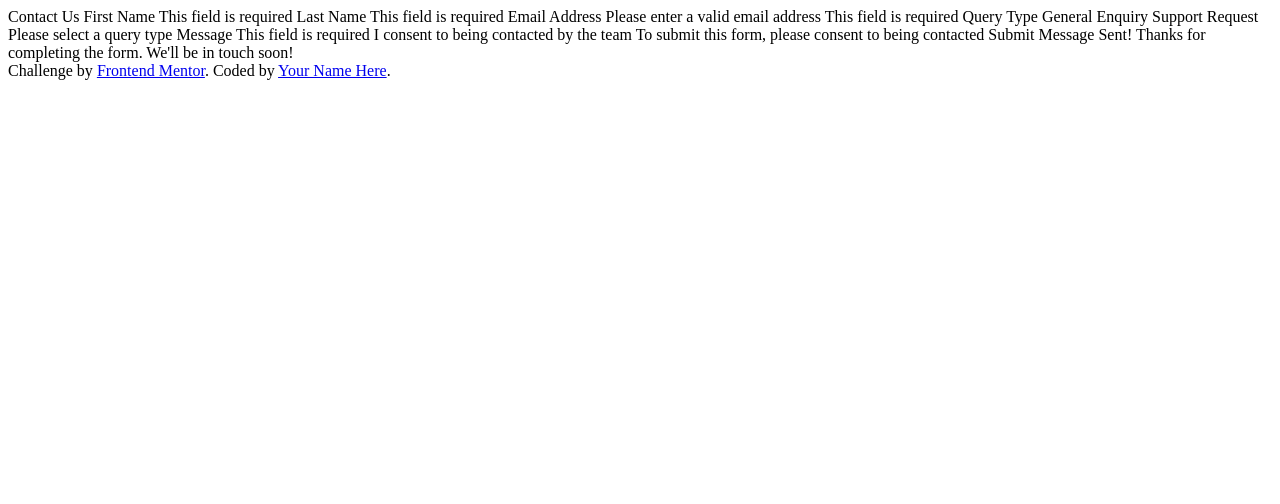
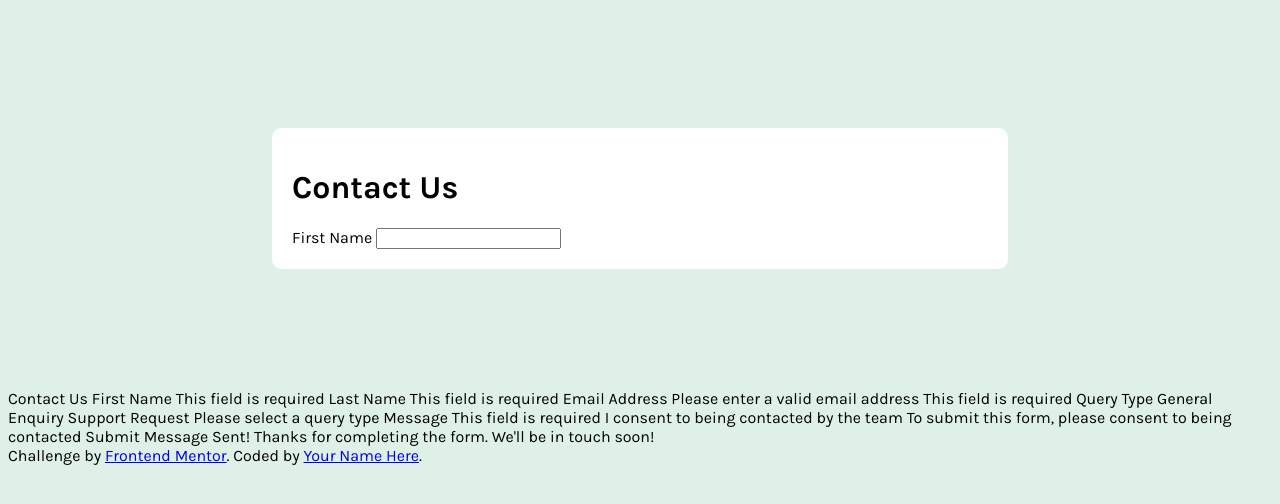
Before and after one commit to agrimakp/contact-form, a plain HTML site: page index.html in a window 1280 px wide. Drawn offline with Linux system fonts and the light colour scheme.

Commit message:
background setting, contact form

```diff
--- a/index.html
+++ b/index.html
@@ -6,11 +6,23 @@
 
   <link rel="icon" type="image/png" sizes="32x32" href="./assets/images/favicon-32x32.png">
   <link rel="stylesheet" href="./style.css" />
+  <link rel="preconnect" href="https://fonts.googleapis.com">
+  <link rel="preconnect" href="https://fonts.gstatic.com" crossorigin>
+<link href="https://fonts.googleapis.com/css2?family=Abril+Fatface&family=Karla:ital,wght@0,200..800;1,200..800&family=Outfit:wght@100..900&family=Red+Hat+Text:ital,wght@0,300..700;1,300..700&family=Space+Mono&family=Young+Serif&display=swap" rel="stylesheet">
 
   <title>Frontend Mentor | Contact form</title>
 
 </head>
 <body>
+  <main>
+    <div class="container">
+      <h1>Contact Us</h1>
+      <form>
+        <label for="first-name">First Name</label>
+        <input type="text" id="first-name" name="first-name" required>
+      </form>
+    </div>
+  </main>
 
   Contact Us
 
--- a/style.css
+++ b/style.css
@@ -16,3 +16,24 @@
 html {
     height: 100vh;
 }
+
+body {
+    background-color: var(--light-green);
+    font-family: 'Karla', sans-serif;
+    height: 100%;
+    font-size: 16px;
+}
+
+main {
+    display: grid;
+    place-items: center;
+    padding: 120px 0px;
+}
+
+.container {
+    background-color: var(--white);
+    border-radius: 10px;
+    padding: 20px;
+    width: 736px;
+    height: 100%;
+}
```
